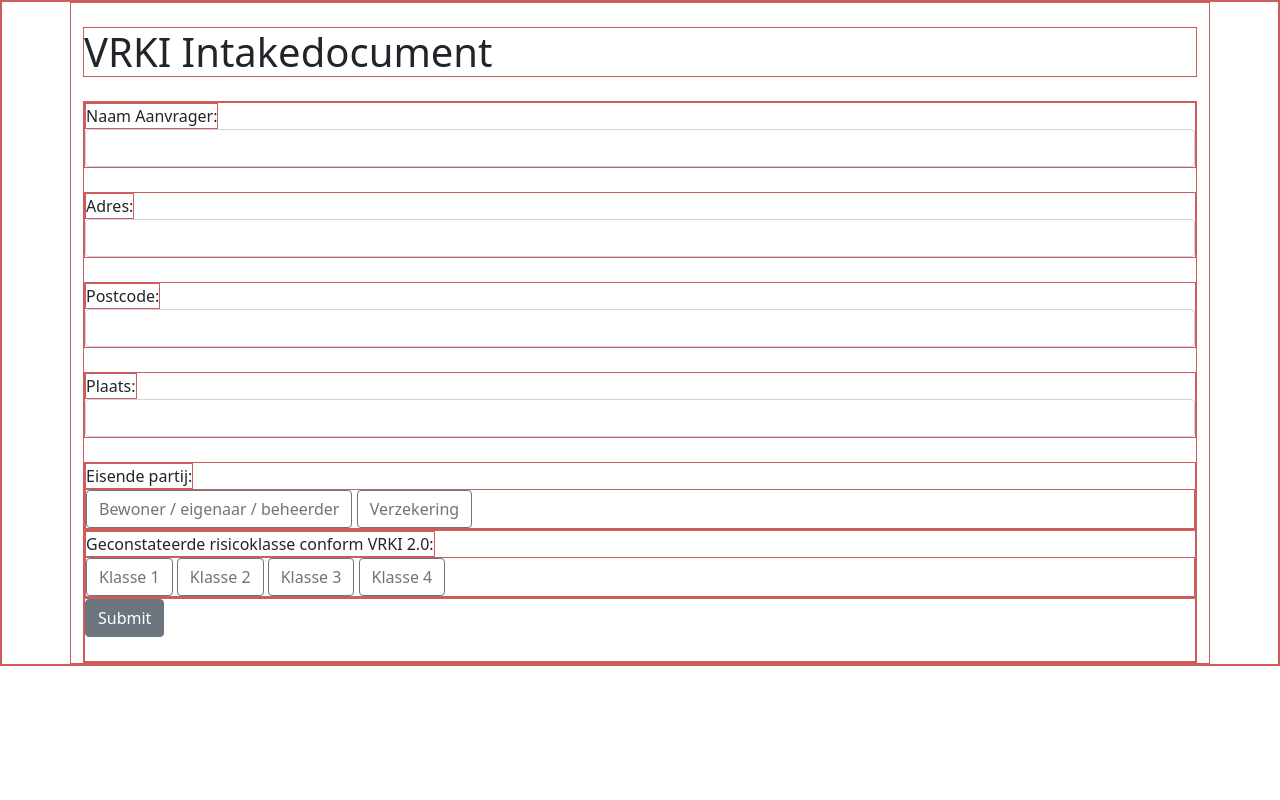
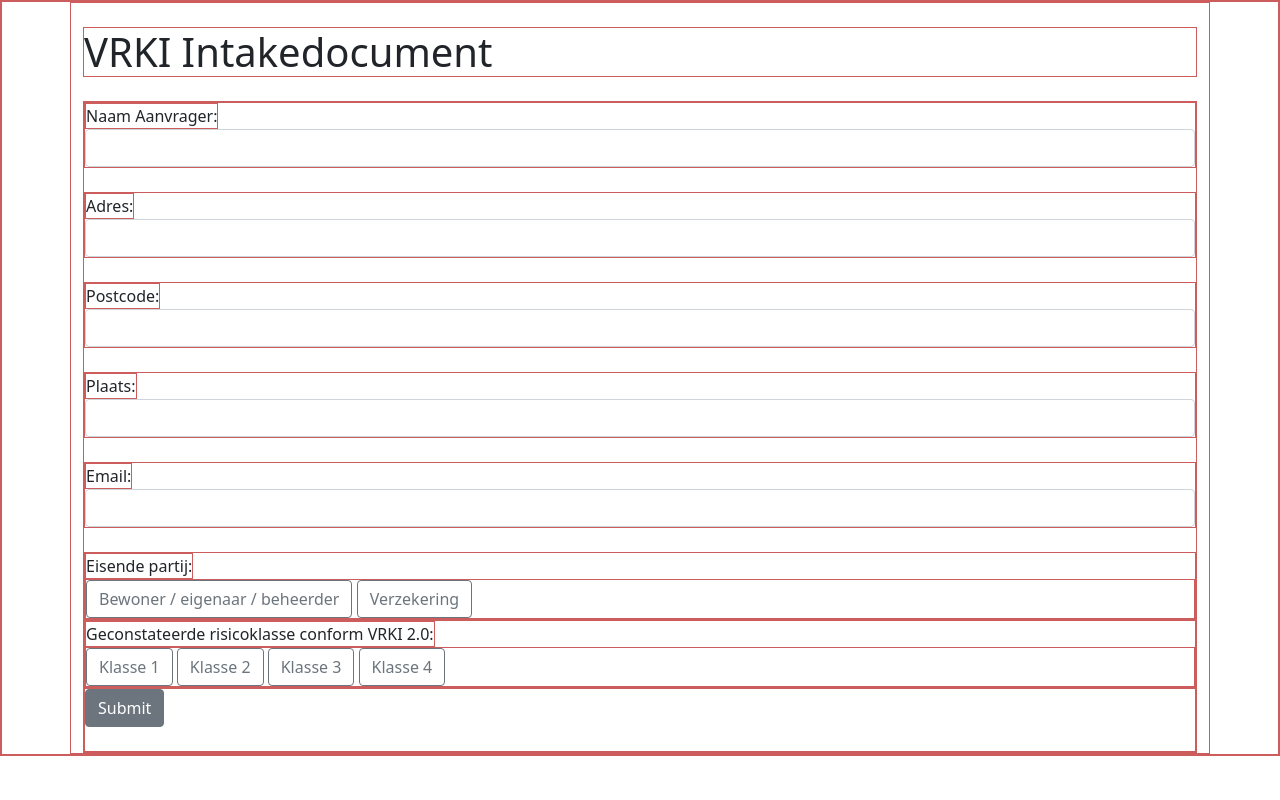
Before and after one commit to EAM26/intake-form-bd-django, a Django app: page / in a window 1280 px wide. Run offline with Django 5.2, Linux system fonts and the light colour scheme.

Commit message:
Zero point (simple index form and storing data working)

```diff
--- /dev/null
+++ b/risk_class_intake/forms.py
@@ -0,0 +1,11 @@
+from django import forms
+
+
+class IntakeForm(forms.Form):
+    name = forms.CharField(max_length=80)
+    address = forms.CharField(max_length=80)
+    zip_code = forms.CharField(max_length=80)
+    city = forms.CharField(max_length=80)
+    requesting_party = forms.CharField(max_length=80)
+    risk_class = forms.CharField(max_length=80)
+    email = forms.EmailField()
--- a/risk_class_intake/models.py
+++ b/risk_class_intake/models.py
@@ -10,3 +10,6 @@ class Form(models.Model):
     risk_class = models.CharField(max_length=80)
     date = models.DateField()
     email = models.EmailField()
+
+    def __str__(self):
+        return f"{self.name}\n {self.city}"
--- a/risk_class_intake/templates/index.html
+++ b/risk_class_intake/templates/index.html
@@ -37,6 +37,16 @@
             <label for="city">Plaats:</label>
             <input class="form-control" type="text" id="city"
                    name="city" required>
+        </div>
+<!--        <div class="form-group mb-4">-->
+<!--            <label for="date">Datum:</label>-->
+<!--            <input class="form-control" type="date" id="date"-->
+<!--                   name="date" required>-->
+<!--        </div>-->
+        <div class="form-group mb-4">
+            <label for="email">Email:</label>
+            <input class="form-control" type="email" id="email"
+                   name="email" required>
         </div>
 
 
--- a/risk_class_intake/views.py
+++ b/risk_class_intake/views.py
@@ -1,5 +1,36 @@
-from django.shortcuts import render
+from datetime import datetime
+from django.shortcuts import render, redirect
+from .forms import IntakeForm
+from .models import Form
 
 
 def index(request):
-    return render(request, 'index.html')
+    if request.method == "POST":
+        form = IntakeForm(request.POST)
+        if form.is_valid():
+            name = form.cleaned_data["name"]
+            address = form.cleaned_data["address"]
+            zip_code = form.cleaned_data["zip_code"]
+            city = form.cleaned_data["city"]
+            requesting_party = form.cleaned_data["requesting_party"]
+            risk_class = form.cleaned_data["risk_class"]
+            date = datetime.now().date()  # Get the current date
+            email = form.cleaned_data["email"]
+
+            # Debugging: Print the cleaned data
+            print(f"Name: {name}, Address: {address}, Zip Code: {zip_code},"
+                  f" City: {city}, Requesting Party: {requesting_party},"
+                  f" Risk Class: {risk_class}, Date: {date}, Email: {email}")
+
+            # Save the form data to the database
+            Form.objects.create(name=name, address=address, zip_code=zip_code,
+                                city=city, requesting_party=requesting_party,
+                                risk_class=risk_class, date=date, email=email)
+            return redirect('index')
+        else:
+            # Debugging: Print form errors
+            print(form.errors)
+    else:
+        form = IntakeForm()
+
+    return render(request, 'index.html', {'form': form})
```
